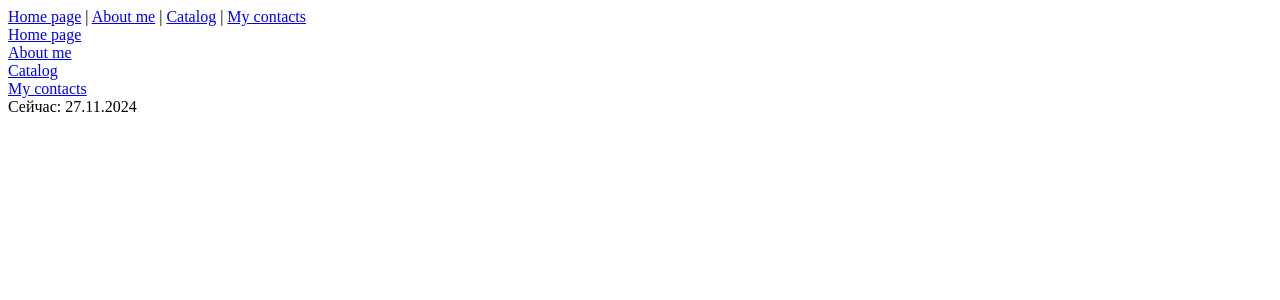
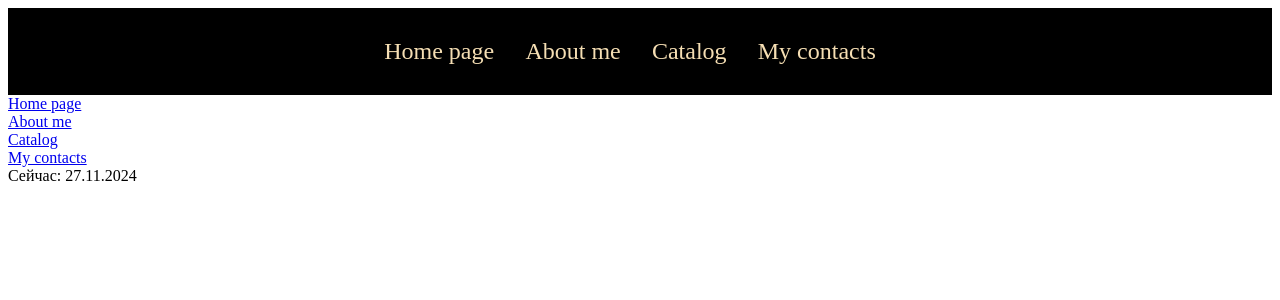
Before and after one commit to Shaxmir/django_project, a Django app: page / in a window 1280 px wide. Shown: the top 300 px of the page. Run offline with Django 5.2, Linux system fonts and the light colour scheme.

Commit message:
ППоследний коммит на 27.11.2024. Добавил папку с статическими файлами. Немного доббавил стилей в шапку

```diff
--- /dev/null
+++ b/block/static/css/styles.css
@@ -0,0 +1,20 @@
+header {
+    background: black;
+    width: 100%
+}
+header .header {
+    display: block;
+    text-align: center;
+    padding: 30px
+}
+header .header .header_link {
+    text-decoration: none;
+    padding-right: 20px;
+    list-style: none;
+    color: wheat;
+    font-size: 24px;
+}
+header .header .header_link:hover {
+    text-decoration: underline;
+    color: white;
+}
--- a/block/templates/base.html
+++ b/block/templates/base.html
@@ -1,7 +1,9 @@
 <!DOCTYPE html>
+{% load static %}
 <html>
 <head>
     <meta charset="utf-8"/>
+    <link rel="stylesheet" href="{% static 'css/styles.css' %}" />
     <title>SODDOS - {% block title %} HOME {% endblock title %}</title>
 </head>
 <header>
--- a/sait_one/settings.py
+++ b/sait_one/settings.py
@@ -116,7 +116,8 @@ USE_TZ = True
 # Static files (CSS, JavaScript, Images)
 # https://docs.djangoproject.com/en/5.1/howto/static-files/
 
-STATIC_URL = 'static/'
+STATIC_URL = '.../static/'
+
 
 # Default primary key field type
 # https://docs.djangoproject.com/en/5.1/ref/settings/#default-auto-field
```
